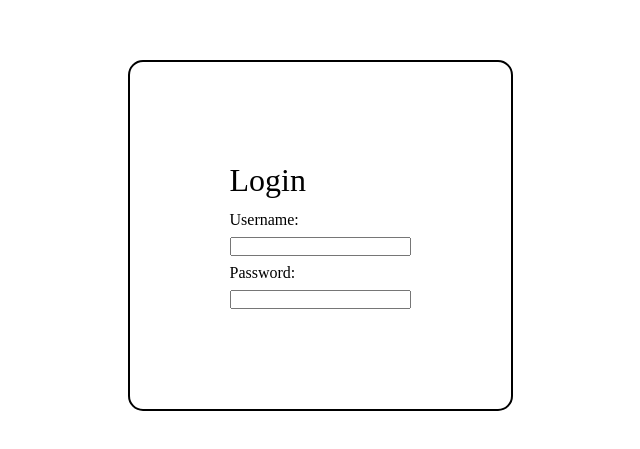
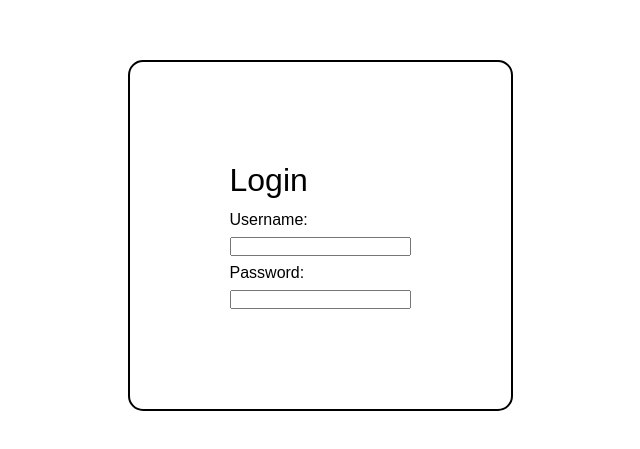
Before and after one commit to besti-hackathon-gruppe-2026/zb, a SvelteKit app in the folder frontend/: page /login in a window 1280 px wide. Shown: the part 165-614 px from the top of the page, without its empty margins (320-960 px from the left). Built offline with nearby package versions, Linux system fonts and the light colour scheme.

Commit message:
Added font

```diff
--- a/frontend/src/routes/+layout.svelte
+++ b/frontend/src/routes/+layout.svelte
@@ -16,5 +16,11 @@
 	:global(*) {
 		margin: 0;
 		padding: 0;
+
+		font-family: 'Archivo', sans-serif;
+		font-optical-sizing: auto;
+		font-weight: 400;
+		font-style: normal;
+		font-variation-settings: 'wdth' 100;
 	}
 </style>
```
